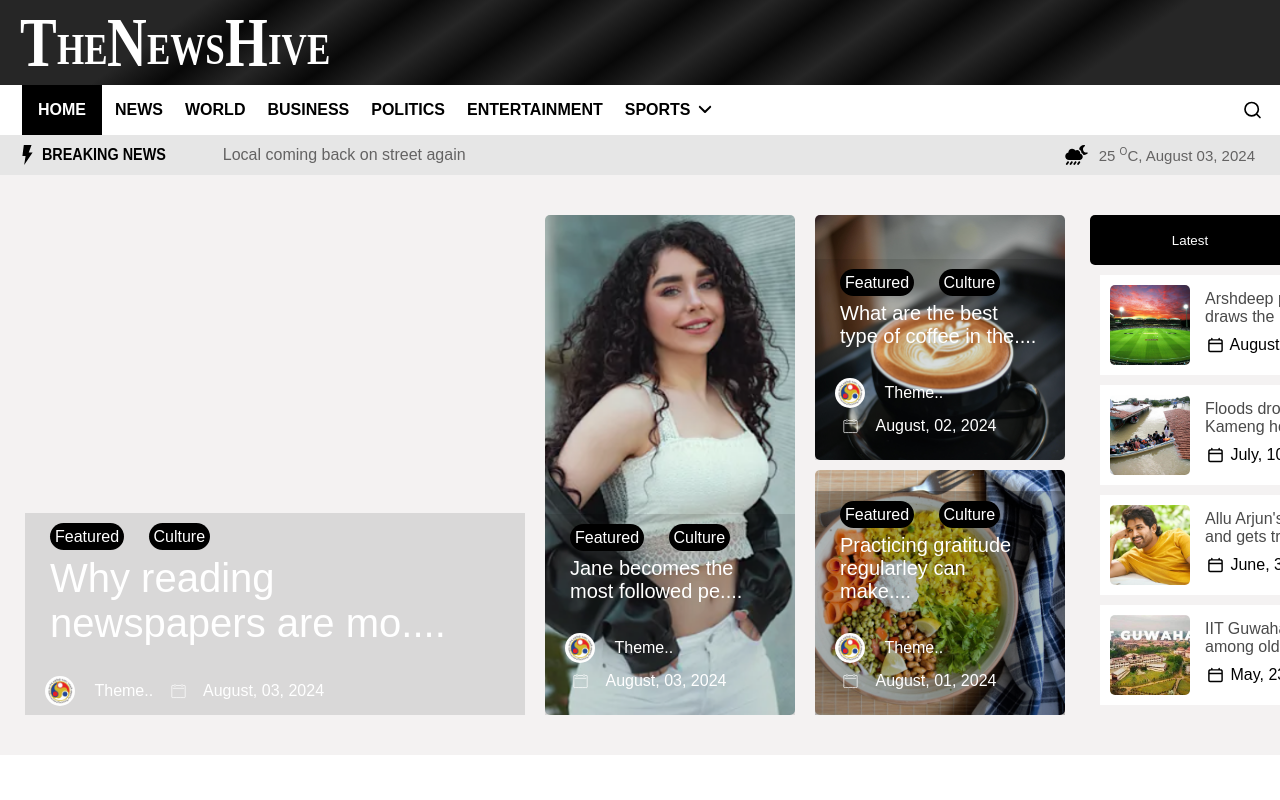
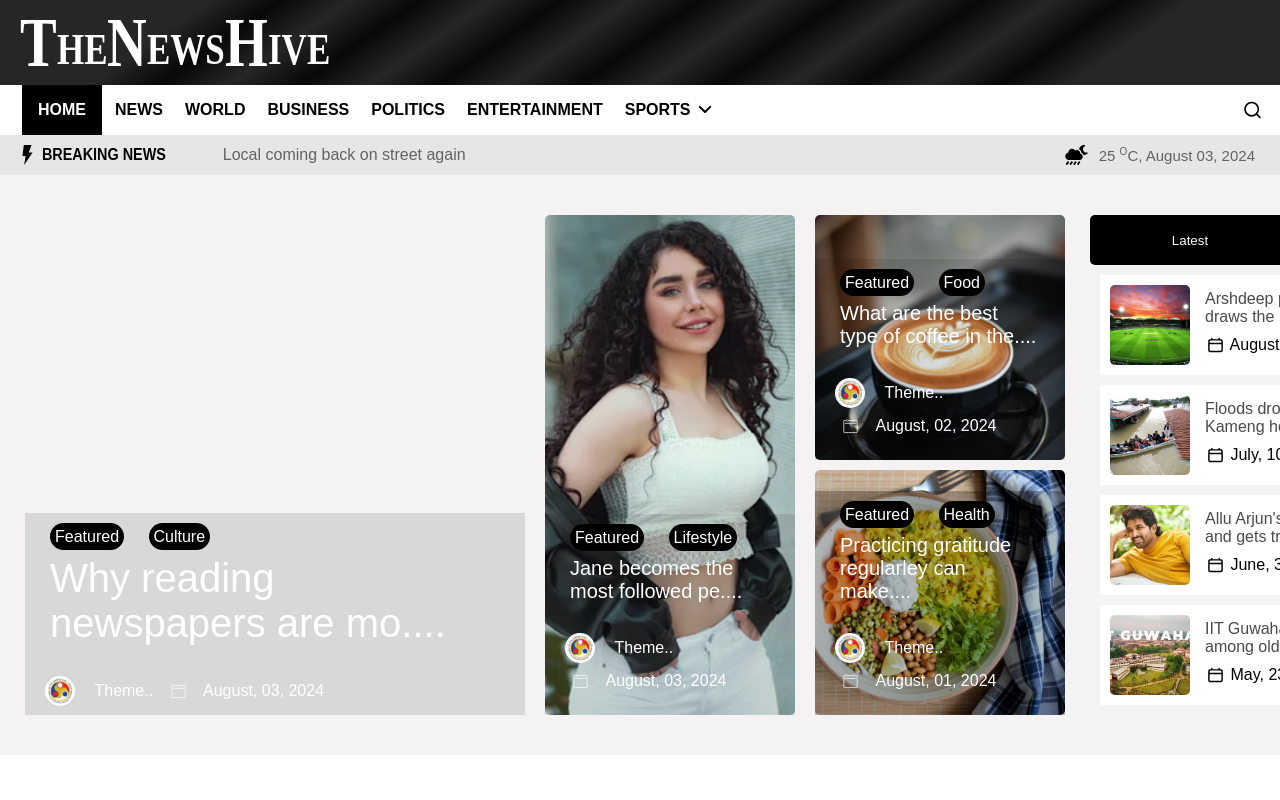
Before and after one commit to AnnigandlaKameshwaraRao/newsblog, a plain HTML site: page index.html in a window 1280 px wide. Shown: the top 800 px of the page. Drawn offline with Linux system fonts and the light colour scheme.

Commit message:
updated index.html

```diff
--- a/index.html
+++ b/index.html
@@ -63,7 +63,7 @@
                 <div class="shadow2">
                     <div>
                         <span class="newstags">Featured</span>
-                        <span class="newstags">Culture</span>
+                        <span class="newstags">Lifestyle</span>
                     </div>
                     <p>
                         Jane becomes the most followed pe....
@@ -83,7 +83,7 @@
                     <div class="shadow3">
                         <div>
                             <span class="newstags">Featured</span>
-                            <span class="newstags">Culture</span>
+                            <span class="newstags">Food</span>
                         </div>
                         <p>
                             What are the best type of coffee in the....
@@ -102,7 +102,7 @@
                     <div class="shadow4">
                         <div>
                             <span class="newstags">Featured</span>
-                            <span class="newstags">Culture</span>
+                            <span class="newstags">Health</span>
                         </div>
                         <p>
                             Practicing gratitude regularley can make....
```
